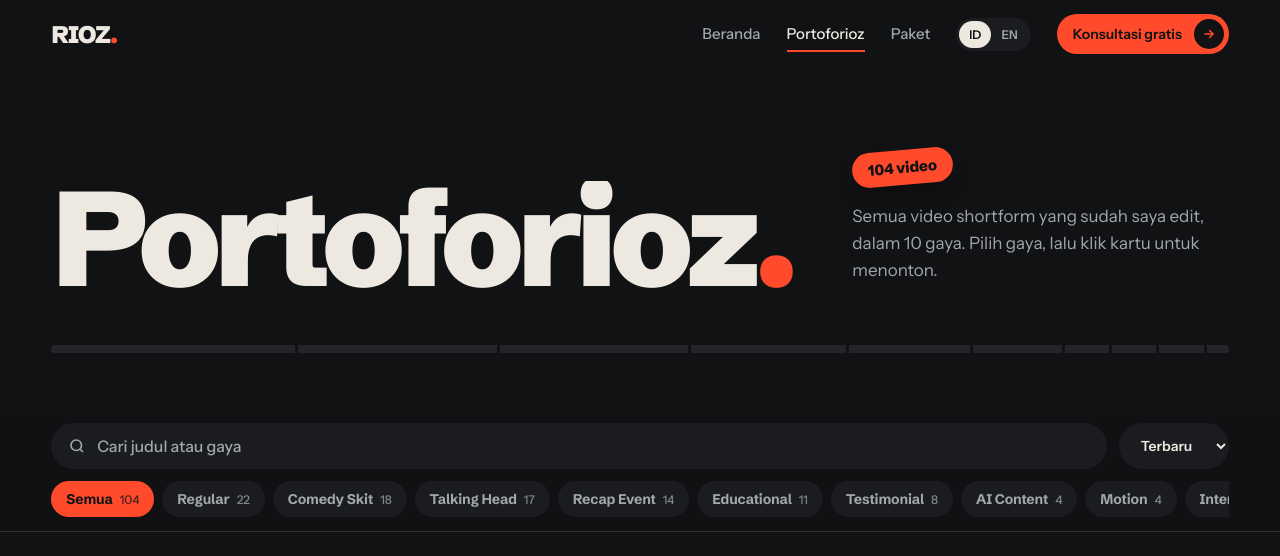
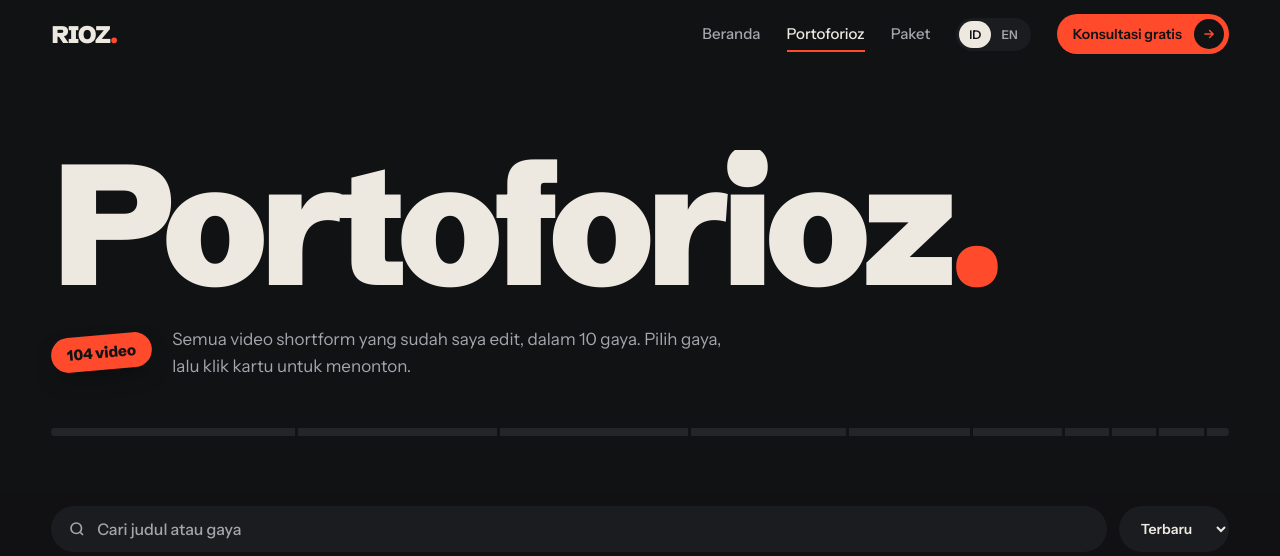
Before and after one commit to riozzjr18/portoforiozz, a plain HTML site: page portfolio/index.html in a window 1280 px wide. Shown: the top 556 px of the page. Drawn offline with Linux system fonts and the light colour scheme.

Commit message:
Terjemahkan marquee dan stiker, perbaiki tombol harga, judul Portoforioz utuh
- Marquee dan stiker hero ikut ganti ke bahasa Inggris
- Tombol Booking: teks dan lingkaran panah tidak lagi tertimpa gaya label harga
- Judul Portoforioz full lebar, tidak terpotong; label jumlah video ikut diterjemahkan

Co-Authored-By: Claude Opus 5.5 <noreply@anthropic.com>
Claude-Session: https://claude.ai/code/session_01BmzYebaFSipmXts11Jd9Ae

```diff
--- a/portfolio/index.html
+++ b/portfolio/index.html
@@ -20,11 +20,12 @@
 body.lock{overflow:hidden}
 .head{position:relative;padding:150px 0 56px;overflow:hidden}
 .head .g12{align-items:end}
-.head h1{grid-column:1/9;font-size:clamp(64px,10.5vw,168px);letter-spacing:-0.055em;line-height:.86;position:relative}
+.head h1{grid-column:1/13;font-size:clamp(64px,13.4vw,196px);letter-spacing:-0.055em;line-height:.86;position:relative}
 .head h1 i{font-style:normal;color:var(--accent)}
-.head .side{grid-column:9/13;padding-bottom:12px}
-.head .side p{color:var(--ink-soft);font-size:17px}
-.head .side .stk{margin-bottom:18px;transform:rotate(-5deg)}
+.head .side{grid-column:1/13;display:flex;align-items:center;gap:20px;margin-top:28px;flex-wrap:wrap}
+.head .side .stk{margin:0}
+.head .side p{color:var(--ink-soft);font-size:17px;max-width:34em}
+.head .side .stk{transform:rotate(-5deg)}
 .mix{display:flex;gap:3px;height:8px;margin-top:48px;border-radius:999px;overflow:hidden}
 .mix span{display:block;height:100%;background:var(--surface-2);transition:background-color .3s}
 .mix span.on{background:var(--accent)}
@@ -91,7 +92,7 @@ body.lock{overflow:hidden}
   .head{padding:116px 0 40px}
   .head h1,.head .side{grid-column:1/13}
   .head h1{font-size:13.5vw}
-  .head .side{margin-top:24px;padding:0}
+  .head .side{margin-top:20px}
   .bar{top:68px}
   .grid{grid-template-columns:repeat(2,minmax(0,1fr));gap:22px 12px}
   .card .play{opacity:1;transform:scale(.8)}
@@ -121,7 +122,7 @@ body.lock{overflow:hidden}
       <div class="g12">
         <h1 data-split>Portoforioz<i>.</i></h1>
         <div class="side" data-up>
-          <span class="stk red num">104 video</span>
+          <span class="stk red num" data-i="cnt">104 video</span>
           <p data-i="sub">Semua video shortform yang sudah saya edit, dalam 10 gaya. Pilih gaya, lalu klik kartu untuk menonton.</p>
         </div>
       </div>
@@ -232,9 +233,9 @@ body.lock{overflow:hidden}
         };
   var ORDER=["regular","comedy","talking","recap","edu","testimonial","ai","motion","interview","product"];
   var T={
-    id:{n1:"Beranda",n3:"Paket",cta:"Konsultasi gratis",sub:"Semua video shortform yang sudah saya edit, dalam 10 gaya. Pilih gaya, lalu klik kartu untuk menonton.",search_l:"Cari video",sort_l:"Urutkan",s_new:"Terbaru",s_old:"Terlama",all:"Semua",e_h:"Belum ada yang cocok",e_p:"Coba kata lain atau pilih Semua.",more:"Muat lebih banyak",c_h:"Suka gayanya? Video kamu berikutnya.",c_p:"Konsultasi gratis lewat WhatsApp. Ceritakan produk atau brand kamu, saya bantu strategi videonya.",c_b:"Chat WhatsApp",c_l:"Lihat paket",m_cta:"Mau video seperti ini",prev:"Sebelumnya",next:"Berikutnya",ph:"Cari judul atau gaya",foot:"Editor video vertikal",close:"Tutup",watch:"Tonton",
+    id:{cnt:"104 video",n1:"Beranda",n3:"Paket",cta:"Konsultasi gratis",sub:"Semua video shortform yang sudah saya edit, dalam 10 gaya. Pilih gaya, lalu klik kartu untuk menonton.",search_l:"Cari video",sort_l:"Urutkan",s_new:"Terbaru",s_old:"Terlama",all:"Semua",e_h:"Belum ada yang cocok",e_p:"Coba kata lain atau pilih Semua.",more:"Muat lebih banyak",c_h:"Suka gayanya? Video kamu berikutnya.",c_p:"Konsultasi gratis lewat WhatsApp. Ceritakan produk atau brand kamu, saya bantu strategi videonya.",c_b:"Chat WhatsApp",c_l:"Lihat paket",m_cta:"Mau video seperti ini",prev:"Sebelumnya",next:"Berikutnya",ph:"Cari judul atau gaya",foot:"Editor video vertikal",close:"Tutup",watch:"Tonton",
       shown:function(a,b){return "Menampilkan <strong>"+a+"</strong> dari <strong>"+b+"</strong> video"},wa:function(t,c){return "Halo Rioz, saya mau video seperti \""+t+"\" ("+c+") di Portoforioz."}},
-    en:{n1:"Home",n3:"Packages",cta:"Free consultation",sub:"Every shortform video I have edited, in 10 styles. Pick a style, then click a card to watch.",search_l:"Search videos",sort_l:"Sort",s_new:"Newest",s_old:"Oldest",all:"All",e_h:"Nothing matches yet",e_p:"Try another word or pick All.",more:"Load more",c_h:"Like the style? Your video is next.",c_p:"Free consultation on WhatsApp. Tell me about your product or brand and I will help with the video strategy.",c_b:"Chat on WhatsApp",c_l:"See packages",m_cta:"I want a video like this",prev:"Previous",next:"Next",ph:"Search title or style",foot:"Vertical video editor",close:"Close",watch:"Watch",
+    en:{cnt:"104 videos",n1:"Home",n3:"Packages",cta:"Free consultation",sub:"Every shortform video I have edited, in 10 styles. Pick a style, then click a card to watch.",search_l:"Search videos",sort_l:"Sort",s_new:"Newest",s_old:"Oldest",all:"All",e_h:"Nothing matches yet",e_p:"Try another word or pick All.",more:"Load more",c_h:"Like the style? Your video is next.",c_p:"Free consultation on WhatsApp. Tell me about your product or brand and I will help with the video strategy.",c_b:"Chat on WhatsApp",c_l:"See packages",m_cta:"I want a video like this",prev:"Previous",next:"Next",ph:"Search title or style",foot:"Vertical video editor",close:"Close",watch:"Watch",
       shown:function(a,b){return "Showing <strong>"+a+"</strong> of <strong>"+b+"</strong> videos"},wa:function(t,c){return "Hi Rioz, I want a video like \""+t+"\" ("+c+") from Portoforioz."}}
   };
   var lang="id";try{lang=localStorage.getItem("rioz_lang")||"id"}catch(e){}if(!T[lang])lang="id";
```
Also changed, not shown: index.html (+6 -6 lines).
